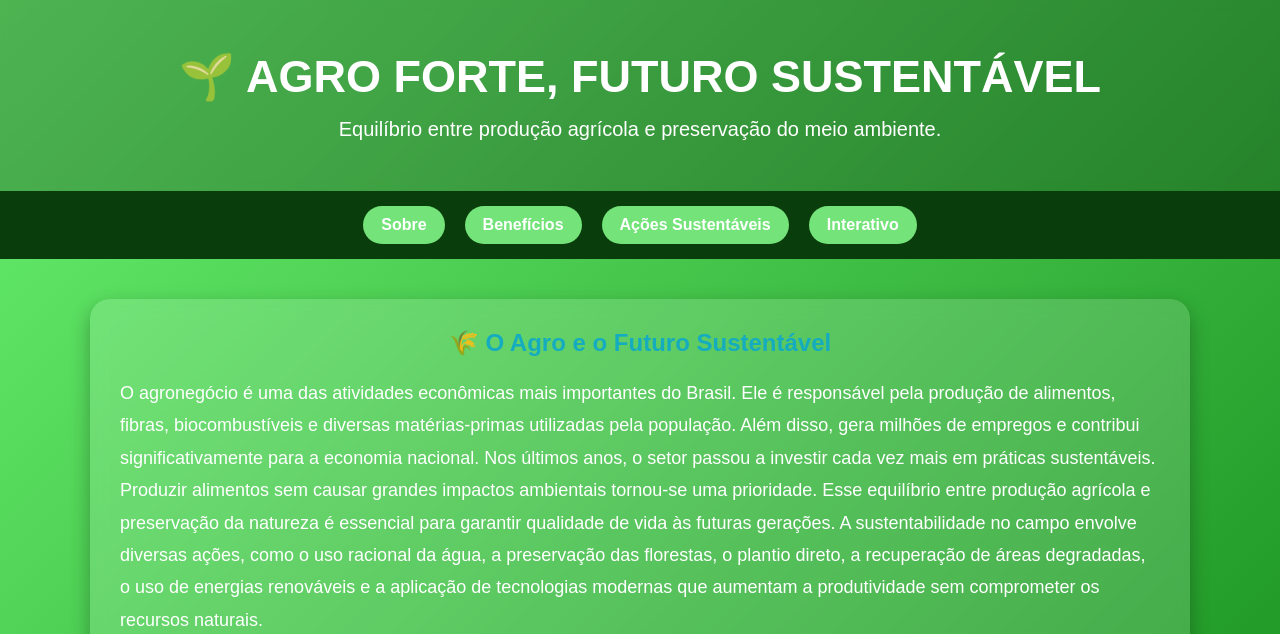
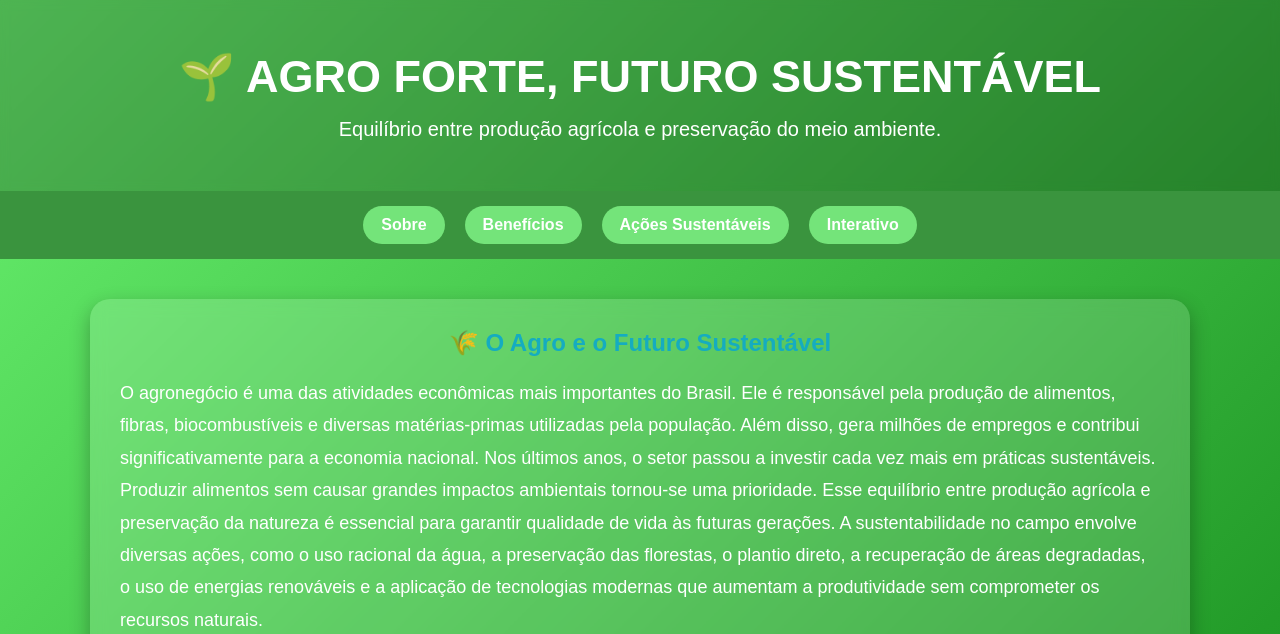
Before and after one commit to RafaelBernardelli-Danitor/Agrinho2026, a plain HTML site: page index.html in a window 1280 px wide. Shown: the top 634 px of the page. Drawn offline with Linux system fonts and the light colour scheme.

Commit message:
Agrinho2026

```diff
--- a/index.html
+++ b/index.html
@@ -46,7 +46,7 @@ nav{
     display:flex;
     justify-content:center;
     gap:20px;
-    background:#093d0c;
+    background:#3a943e;
     padding:15px;
     position:sticky;
     top:0;
```
